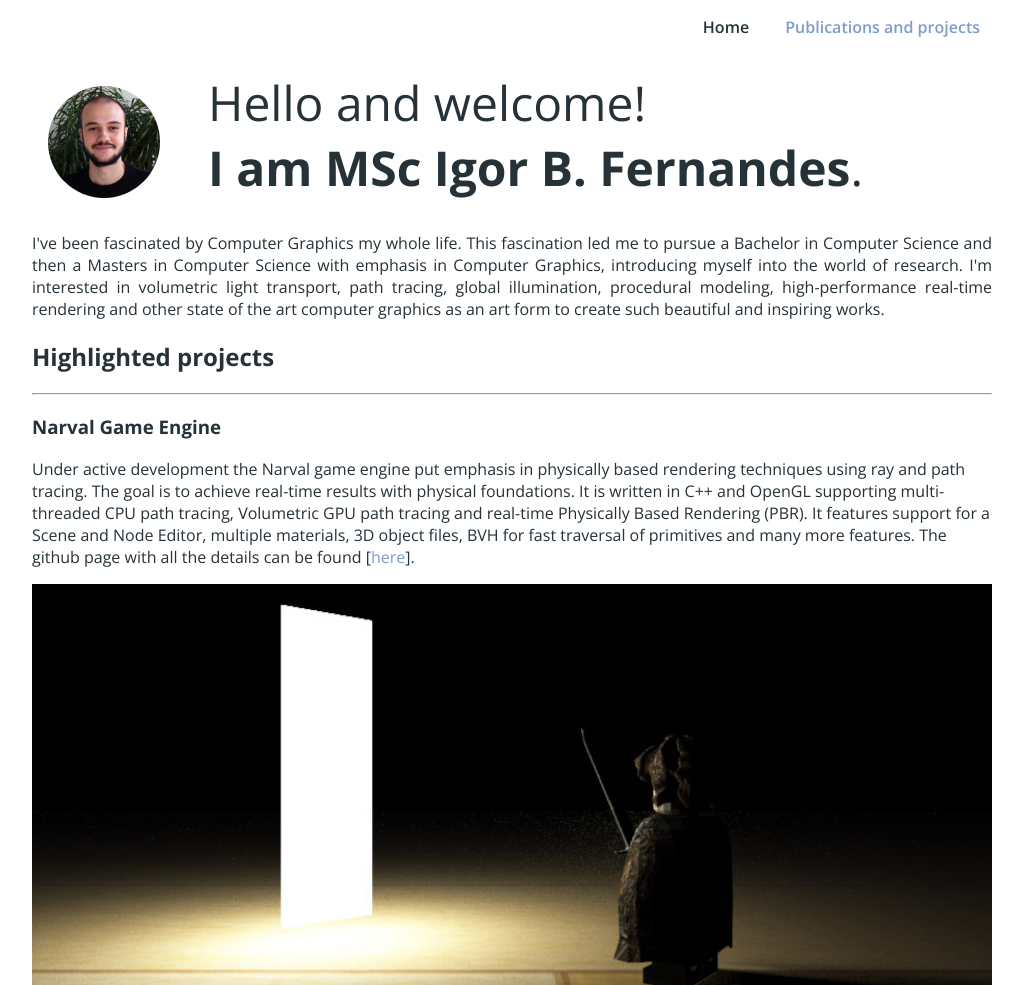
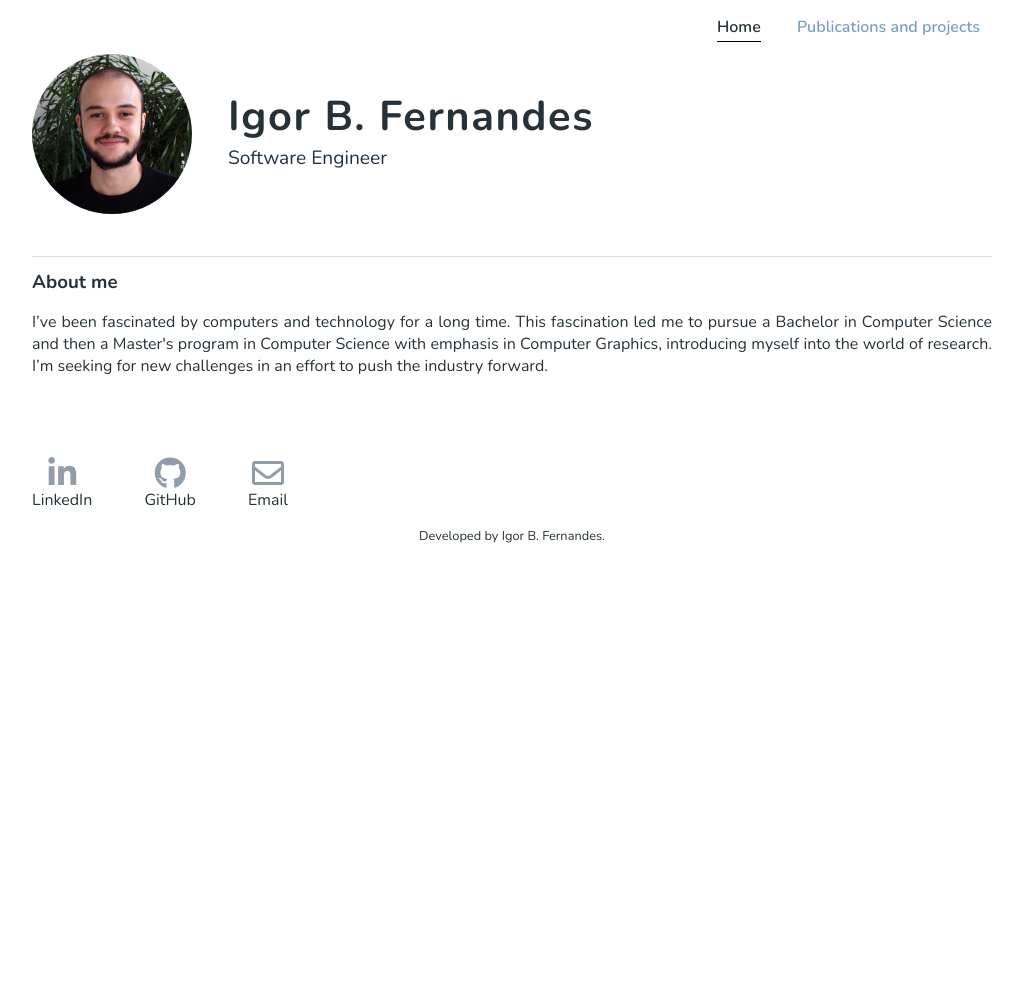
Before and after one commit to ibfernandes/ibfernandes.github.io, a plain HTML site: page index.html in a window 1280 px wide. Shown: the top 985 px of the page, without its empty margins (128-1151 px from the left). After the commit the page ends 800 px from the top, so only its background shows below. Drawn offline with nearby package versions, Linux system fonts and the light colour scheme.

Commit message:
update front page and font

```diff
--- a/css/styles.css
+++ b/css/styles.css
@@ -1,6 +1,16 @@
 html {
-    font-family: 'Open Sans', sans-serif;
+    font-family: 'Nunito', 'Open Sans', sans-serif;
     color: #263238;
+}
+
+h1,
+h2,
+h3,
+h4,
+h5 {
+    padding: 0;
+    margin: 0;
+    font-weight: 700;
 }
 ul{
     margin: 0;
@@ -13,12 +23,12 @@ a{
 a:hover{
     color: #657da3;
 }
-
 a:visited{
     color: #7e9ccc;
 }
+
 .main-wrapper{
-    width: 60em;
+    width: 60rem;
     margin: auto;
 }
 .inline-menu ul li{
@@ -43,28 +53,44 @@ a:visited{
 .top-menu a:hover{
     border-bottom: 1px solid #000; padding-bottom: 3px
 }
+.top-menu-underline{
+    border-bottom: 1px solid #000; padding-bottom: 3px
+}
 .top-menu a:visited{
     color: inherit;
 }
 
-.text-huge{
-    font-size: 3em;
-    font-weight: 100;
+.header-container {
+    width: 100%;
+    display: flex;
+    align-content: center;
+    align-items: center;
 }
-.photo{
-    width: 7em;
-    height: 7em;
-    float: left;
-    margin: 1em 3em 2em 1em;
-    border-radius: 50%;
+
+.header-photo-container {
+    margin: 0 24px 0 0;
 }
-.intro-block{
-    float: clear;
-    display: block;
+
+.header-info-container {
+    padding: 12px;
 }
-.intro{
-    float: clear;
-    display: block;
+
+.name {
+    font-size: 2.6rem;
+    letter-spacing: 0.1rem;
+}
+
+.title {
+    font-size: 1.2rem;
+    color: hsl(212, 32%, 20%);
+    font-weight: 500;
+    margin-bottom: 10px;
+}
+
+.photo {
+    width: 10rem;
+    height: 10rem;
+    border-radius: 9999px;
 }
 
 .project-list ul{
@@ -98,8 +124,10 @@ a:visited{
 .year{
     width: 100%;
     display: inline-block;
-    font-weight: 600;
+    font-weight: 700;
     margin-bottom: 1em;
+    border-bottom: 1px solid hsl(212, 42%, 88%);
+    margin-top: 16px
 }
 .footer{
     margin-top: 4em;
@@ -123,6 +151,7 @@ a:visited{
 .icon{
     display: block;
     text-align: center;
+    color: hsl(212, 12%, 62%);
 }
 .icon-text{
     text-align:  center;
@@ -135,3 +164,9 @@ a:visited{
     width: 45%;
     padding: 2.2% 2.2% 2.2% 2.2%;
 }
+
+section {
+    margin: 42px 0 42px 0;
+    padding-top: 12px;
+    border-top: 1px solid hsl(212, 42%, 88%);
+}
--- a/index.html
+++ b/index.html
@@ -1,19 +1,22 @@
 <html>
+
 <head>
     <meta charset="utf-8">
     <title>Igor B. Fernandes web page </title>
     <link href="https://fonts.googleapis.com/css?family=Open+Sans:300,400,600,700,800&display=swap" rel="stylesheet">
+    <link href="https://fonts.googleapis.com/css?family=Nunito:300,400,600,700,800&display=swap" rel="stylesheet">
     <link href="https://cdnjs.cloudflare.com/ajax/libs/font-awesome/5.11.2/css/all.css" rel="stylesheet">
     <link rel="stylesheet" href="css/styles.css">
     <script src="js/three.js"></script>
     <script src="js/shaders.js"></script>
     <script src="js/seaOfStars.js"></script>
 </head>
+
 <body>
     <menu class="top-menu inline-menu">
         <ul>
             <li>
-                    <a href="">Home</a>
+                <a href="" class="top-menu-underline">Home</a>
             </li>
             <li>
                 <a href="projects.html">Publications and projects</a>
@@ -21,19 +24,24 @@
         </ul>
     </menu>
     <div class="main-wrapper">
-            <div class="intro-block">
+        <div class="header-container">
+            <div class="header-photo-container">
                 <img class="photo" src="img/photo.jpg" />
-                <h1 class="text-huge">
-                    Hello and welcome!<br>
-                    <b>I am MSc Igor B. Fernandes</b>.
-                </h1>
             </div>
+            <div class="header-info-container">
+                <h1 class="name">Igor B. Fernandes</h1>
+                <h2 class="title">Software Engineer</h2>
+            </div>
+        </div>
+        <section>
+            <h3>About me</h3>
             <p style=" text-align: justify;">
-			I've been fascinated by Computer Graphics my whole life. This fascination led me to pursue
-			a Bachelor in Computer Science and then a Masters in Computer Science with emphasis in Computer Graphics, introducing myself into the world of research.
-			I'm interested in volumetric light transport, path tracing, global illumination, procedural modeling, high-performance real-time
-			rendering and other state of the art computer graphics as an art form to create such beautiful and inspiring works.
+                I’ve been fascinated by computers and technology for a long time. This fascination led me to pursue a
+                Bachelor in Computer Science and then a Master's program in Computer Science with emphasis in Computer Graphics,
+                introducing myself into the world of research. I’m seeking for new challenges in an effort to push
+                the industry forward.
             </p>
+        </section>
         <!--<div id="renderCanvas" style="width: 100%; height: 10em;"></div>
             <script>
             let resX = document.getElementById("renderCanvas").offsetWidth;
@@ -48,43 +56,23 @@
             coreLoop();
             </script>-->
 
-            <h2>Highlighted projects</h2>
-            <hr/>
-            <h3>Narval Game Engine</h3>
-            <p>Under active development the Narval game engine put emphasis in physically based rendering techniques using ray and path tracing. The goal is to achieve real-time results with physical foundations. It is written in C++ and OpenGL supporting multi-threaded CPU path
-                tracing, Volumetric GPU path tracing and real-time Physically Based Rendering (PBR). It features support for a Scene and Node Editor, multiple materials, 3D object files, BVH for fast traversal of primitives and many more features.
-             The github page with all the details can be found [<a href="https://github.com/ibfernandes/NarvalEngine">here</a>].</p>
-            <img src="img/nehighlight.jpg" class="highlight-img-banner"/>
-            <img src="img/ss3.jpg" class="highlight-img-items"/>
-            <img src="img/ss4.jpg" class="highlight-img-items"/>
-            <img src="img/ss9.jpg" class="highlight-img-items"/>
-            <img src="img/ss8.jpg" class="highlight-img-items"/>
-            <h3>An approximation to multiple scattering in volumetric illumination towards real-time rendering - 2019 - 2021</h3>
-            <p>  My master's work at UFRGS consisted of a perceptual analysis of volumetric rendering using the CIELAB metric. This study led to the proposition of a new real-time algorithm to approximate multiple scattering, usually only available in offline rendering, to real-time by exploring the human perceptual system to speed up computation.
-                The figure below shows a Samples Per Pixel experiment zoomed in the area
-                where we have thin details that show less convergence, thus more prone to noise. The
-                second row shows the final rendered image and the third row shows the Just Noticeable Difference (JND) between the
-                cloud above in the same column and the reference cloud with 100,000 SPP. The thesis text alongside all code and experimnents will be eventually available at my github.
-            </p>
-            <img src="img/zoomedSPP.png" class="highlight-img-banner"/>
-            <!--<h2>Featured work</h2>-->
         <div class="footer inline-menu">
             <ul>
                 <li>
                     <a href="https://www.linkedin.com/in/ibfernandes/">
-                            <i class="fab fa-linkedin-in fa-3x icon"></i>
+                        <i class="fab fa-linkedin-in fa-2x icon"></i>
                         <span class="icon-text">LinkedIn</span>
                     </a>
                 </li>
                 <li>
                     <a href="https://github.com/ibfernandes/">
-                            <i class="fab fa-github fa-3x icon"></i>
+                        <i class="fab fa-github fa-2x icon"></i>
                         <span class="icon-text">GitHub</span>
                     </a>
                 </li>
                 <li>
                     <a href="mailto:igorbf97@hotmail.com">
-                            <i class="far fa-envelope fa-3x icon"></i>
+                        <i class="far fa-envelope fa-2x icon"></i>
                         <span class="icon-text">Email</span>
                     </a>
                 </li>
@@ -95,4 +83,5 @@
         Developed by Igor B. Fernandes.
     </div>
 </body>
+
 </html>
```
Also changed, not shown: projects.html (+16 -4 lines), img/proventos.svg (added). Lines whose indentation alone changed are shown as unchanged.
